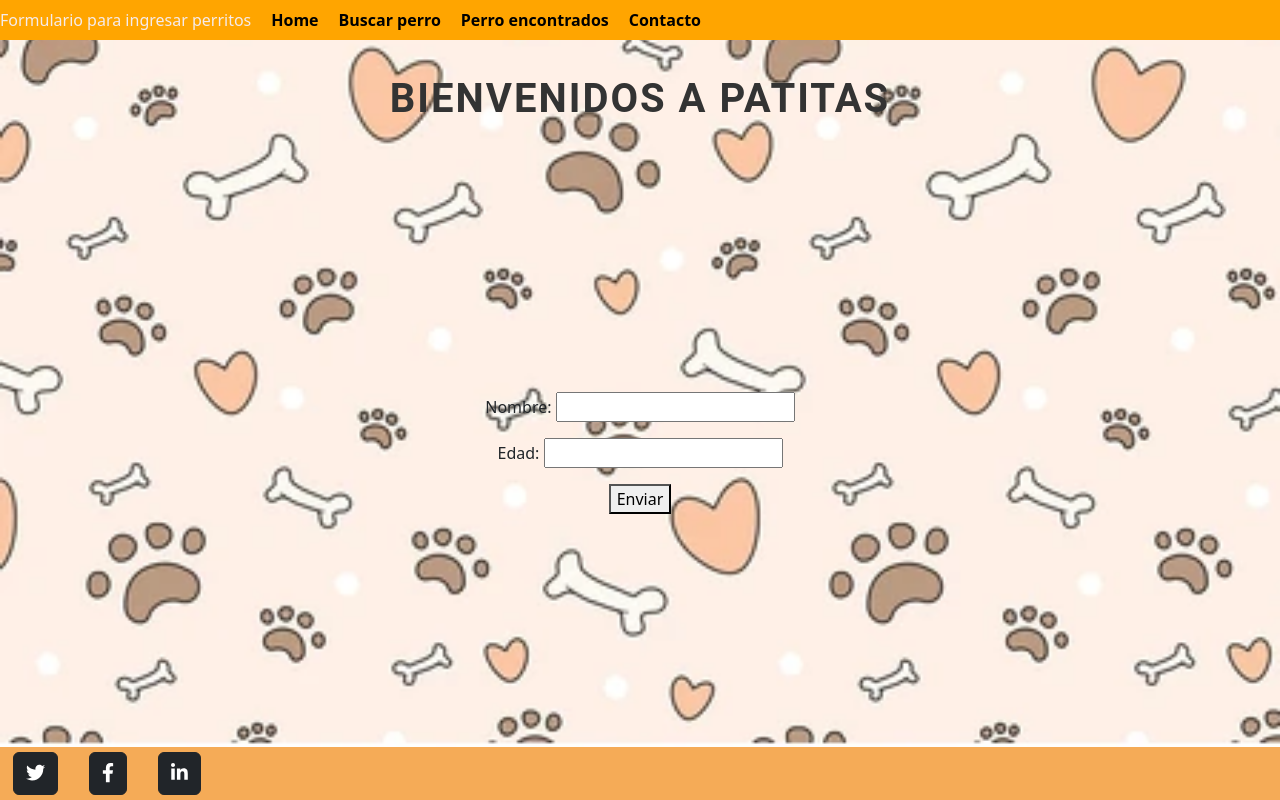
After one commit to spawnew/PatitasTPitschool, a Django app: page /tienda/buscarPerroForm in a window 1280 px wide. The commit adds this page. Run offline with Django 5.2, Linux system fonts and the light colour scheme; some libraries are stand-ins or nearby versions.

Commit message:
empezando con los formularios

```diff
--- /dev/null
+++ b/miapp/tienda/forms.py
@@ -0,0 +1,11 @@
+
+
+
+
+
+from django import forms
+
+
+class BuscarPerroForm(forms.Form):
+    nombre=forms.CharField(max_length=40)
+    edad=forms.IntegerField()
--- a/miapp/tienda/models.py
+++ b/miapp/tienda/models.py
@@ -3,8 +3,8 @@
 
 
 
-class Perro(models.Model):
+from django.db import models
+
+class BuscarPerro(models.Model):
     nombre = models.CharField(max_length=40)
     edad = models.IntegerField()
-    foto= models.ImageField(upload_to='perros', null=True, blank=True)
-    email= models.EmailField()
--- a/miapp/tienda/static/css/style.css
+++ b/miapp/tienda/static/css/style.css
@@ -15,19 +15,16 @@
 .navbar {
 display: flex;
     justify-content: space-around;
-
-    align-items: center;
-
     background-color: #FFA500;
 
-    padding: 10px 20px;
+
 }
 
 .nav {
 list-style-type: none;
     display: flex;
     gap: 20px;
-justify-content: space-around;
+
     margin: 0;
     padding: 0;
 
--- /dev/null
+++ b/miapp/tienda/templates/buscarPerroForm.html
@@ -0,0 +1,13 @@
+{% extends './home.html' %}
+
+{% block titulo %}
+    <li class="titulo">Formulario para ingresar perritos</li>
+{% endblock titulo %}
+
+{% block contenido %}
+    <form action="" method="POST" enctype="multipart/form-data">
+        {% csrf_token %}
+        {{ form.as_p }}
+        <button type="submit">Enviar</button>
+    </form>
+{% endblock contenido %}
--- a/miapp/tienda/urls.py
+++ b/miapp/tienda/urls.py
@@ -1,13 +1,12 @@
-
 
 from django.contrib import admin
 from django.urls import path
 from . import views
+
 urlpatterns = [
-
-      path('home', views.home, name="home"),
-        path('contacto', views.contacto, name="contacto"),
-        path('buscarPerro', views.buscarPerro, name="buscarPerro"),
-        path('perroEncontrado', views.perroEncontrado, name="perroEncontrado"),
-
+    path('home', views.home, name="home"),
+    path('contacto', views.contacto, name="contacto"),
+    path('buscarPerro', views.buscarPerro, name="buscarPerro"),
+    path('perroEncontrado', views.perroEncontrado, name="perroEncontrado"),
+    path('buscarPerroForm', views.buscarPerroForm, name="buscarPerroForm"),
 ]
--- a/miapp/tienda/views.py
+++ b/miapp/tienda/views.py
@@ -1,4 +1,6 @@
 from django.shortcuts import render
+from .forms import *
+from .models import *
 
 def home(request):
     return render(request, 'home.html')
@@ -11,3 +13,20 @@
 
 def perroEncontrado(request):
     return render(request, 'perroEncontrado.html')
+
+def buscarPerroForm(request):
+    if request.method == "POST":
+        miForm = BuscarPerroForm(request.POST, request.FILES)  # Instancia del formulario con datos
+        if miForm.is_valid():
+
+            perroNombre = miForm.cleaned_data['nombre']
+            edadNombre = miForm.cleaned_data["edad"]
+            buscarPerro = BuscarPerro(nombre=perroNombre, edad=edadNombre)
+            buscarPerro.save()
+
+            mensaje = "¡Perro registrado con éxito!"
+            return render(request, "buscarPerro.html", {"mensaje": mensaje})
+    else:
+        miForm = BuscarPerroForm()  # Instancia del formulario vacío
+
+    return render(request, "buscarPerroForm.html", {"form": miForm})
```
Also changed, not shown: miapp/tienda/migrations/0001_initial.py (added).
